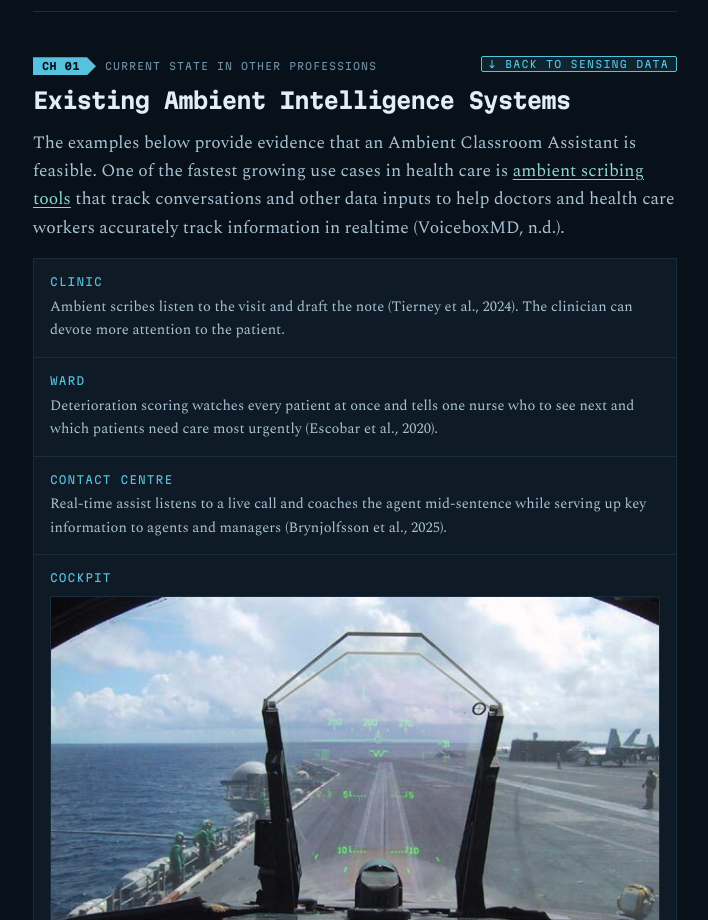
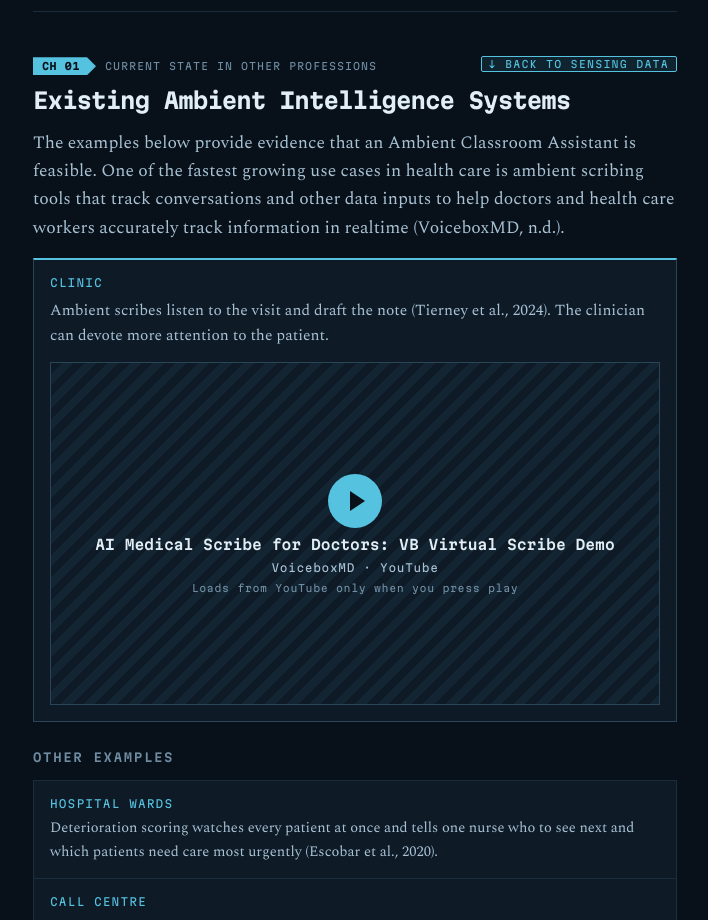
Before and after one commit to kenpeterson2112/etec523-a3-forecast, a plain HTML site: page index.html in a window 1280 px wide. Shown: the part 1880-2800 px from the top of the page, without its empty margins (285-993 px from the left). Drawn offline with Linux system fonts and the light colour scheme.

Commit message:
Feature the clinic example with its scribe video; rename cards
- Clinic card pulled out above the grid with a click-to-load VoiceboxMD demo
- 'Other Examples' subheading over the remaining cards
- Ward -> Hospital wards, Contact centre -> Call centre
- Intro no longer links the video inline (it is embedded instead)

Co-Authored-By: Claude Opus 5.5 <noreply@anthropic.com>
Claude-Session: https://claude.ai/code/session_01BdufFsNmyScoyVB3J95c4q

```diff
--- a/index.html
+++ b/index.html
@@ -349,6 +349,35 @@
   }
   .cell.empty .who { color: var(--alert); }
   .cell .what { font-size: 14.5px; color: var(--ink-2); }
+
+  .feature {
+    border: 1px solid var(--line-hot);
+    border-top: 2px solid var(--amber);
+    background: var(--panel);
+    padding: 14px 16px 16px;
+    display: flex;
+    flex-direction: column;
+    gap: 6px;
+  }
+  .feature .who {
+    font-family: var(--mono);
+    font-size: 11px;
+    letter-spacing: .1em;
+    text-transform: uppercase;
+    color: var(--amber);
+  }
+  .feature .what { font-size: 15.5px; color: var(--ink-2); }
+  .feature .video { margin: 8px 0 0; }
+
+  .subhead {
+    margin: 26px 0 12px;
+    font-family: var(--mono);
+    font-size: 12px;
+    letter-spacing: .14em;
+    text-transform: uppercase;
+    color: var(--muted);
+    font-weight: 600;
+  }
   .cell-photo { margin: 4px 0 2px; }
   .cell-photo img {
     display: block;
@@ -793,11 +822,23 @@
   <section data-sec="analogs">
     <span class="chan"><span class="num">CH 01</span><i>Current State in other Professions</i></span>
     <h2>Existing Ambient Intelligence Systems</h2>
-    <p>The examples below provide evidence that an Ambient Classroom Assistant is feasible. One of the fastest growing use cases in health care is <a href="https://www.youtube.com/watch?v=mPpnwg-BWZY">ambient scribing tools</a> that track conversations and other data inputs to help doctors and health care workers accurately track information in realtime (VoiceboxMD, n.d.).</p>
+    <p>The examples below provide evidence that an Ambient Classroom Assistant is feasible. One of the fastest growing use cases in health care is ambient scribing tools that track conversations and other data inputs to help doctors and health care workers accurately track information in realtime (VoiceboxMD, n.d.).</p>
+    <div class="feature">
+      <span class="who">Clinic</span>
+      <span class="what">Ambient scribes listen to the visit and draft the note (Tierney et al., 2024). The clinician can devote more attention to the patient.</span>
+      <div class="video" data-yt="mPpnwg-BWZY">
+        <button type="button" class="video-play" aria-label="Play video: AI Medical Scribe for Doctors, VB Virtual Scribe demo (VoiceboxMD)">
+          <span class="video-icon" aria-hidden="true"></span>
+          <span class="video-title">AI Medical Scribe for Doctors: VB Virtual Scribe Demo</span>
+          <span class="video-meta">VoiceboxMD &middot; YouTube</span>
+          <span class="video-note">Loads from YouTube only when you press play</span>
+        </button>
+      </div>
+    </div>
+    <h3 class="subhead">Other Examples</h3>
     <div class="grid">
-      <div class="cell"><span class="who">Clinic</span><span class="what">Ambient scribes listen to the visit and draft the note (Tierney et al., 2024). The clinician can devote more attention to the patient.</span></div>
-      <div class="cell"><span class="who">Ward</span><span class="what">Deterioration scoring watches every patient at once and tells one nurse who to see next and which patients need care most urgently (Escobar et al., 2020).</span></div>
-      <div class="cell"><span class="who">Contact centre</span><span class="what">Real-time assist listens to a live call and coaches the agent mid-sentence while serving up key information to agents and managers (Brynjolfsson et al., 2025).</span></div>
+      <div class="cell"><span class="who">Hospital wards</span><span class="what">Deterioration scoring watches every patient at once and tells one nurse who to see next and which patients need care most urgently (Escobar et al., 2020).</span></div>
+      <div class="cell"><span class="who">Call centre</span><span class="what">Real-time assist listens to a live call and coaches the agent mid-sentence while serving up key information to agents and managers (Brynjolfsson et al., 2025).</span></div>
       <div class="cell"><span class="who">Cockpit</span><figure class="cell-photo"><img src="images/cockpit-hud.jpg" width="640" height="480" alt="Head-up display in an F/A-18C cockpit, with flight data projected over the view of an aircraft carrier deck ahead." loading="lazy"><figcaption>Photo: US Navy, public domain, via <a href="https://en.wikipedia.org/wiki/Head-up_display">Wikimedia Commons</a></figcaption></figure><span class="what">Threshold alerting systems provide realtime visual telemetry to pilots who can keep their hands on the controls at all times.</span></div>
       <div class="cell"><span class="who">Sideline</span><figure class="cell-photo"><img src="images/sideline-tablet.jpg" width="900" height="1350" alt="A coach in a headset shows a football player data on a tablet on the sideline." loading="lazy" style="object-position: 50% 52%"><figcaption>Photo: <a href="https://www.pexels.com/photo/a-man-with-headphones-holding-a-tablet-beside-a-man-wearing-a-football-uniform-9539098/">Pexels</a></figcaption></figure><span class="what">Athlete telemetry reaches the coach or trainer, not the athlete. The data can be used to improve performance or prevent injury.</span></div>
       <div class="cell empty"><span class="who">Classroom</span><span class="what">Nothing live. One adult, thirty learners, and whatever the adult can hold in their head.</span></div>
```
